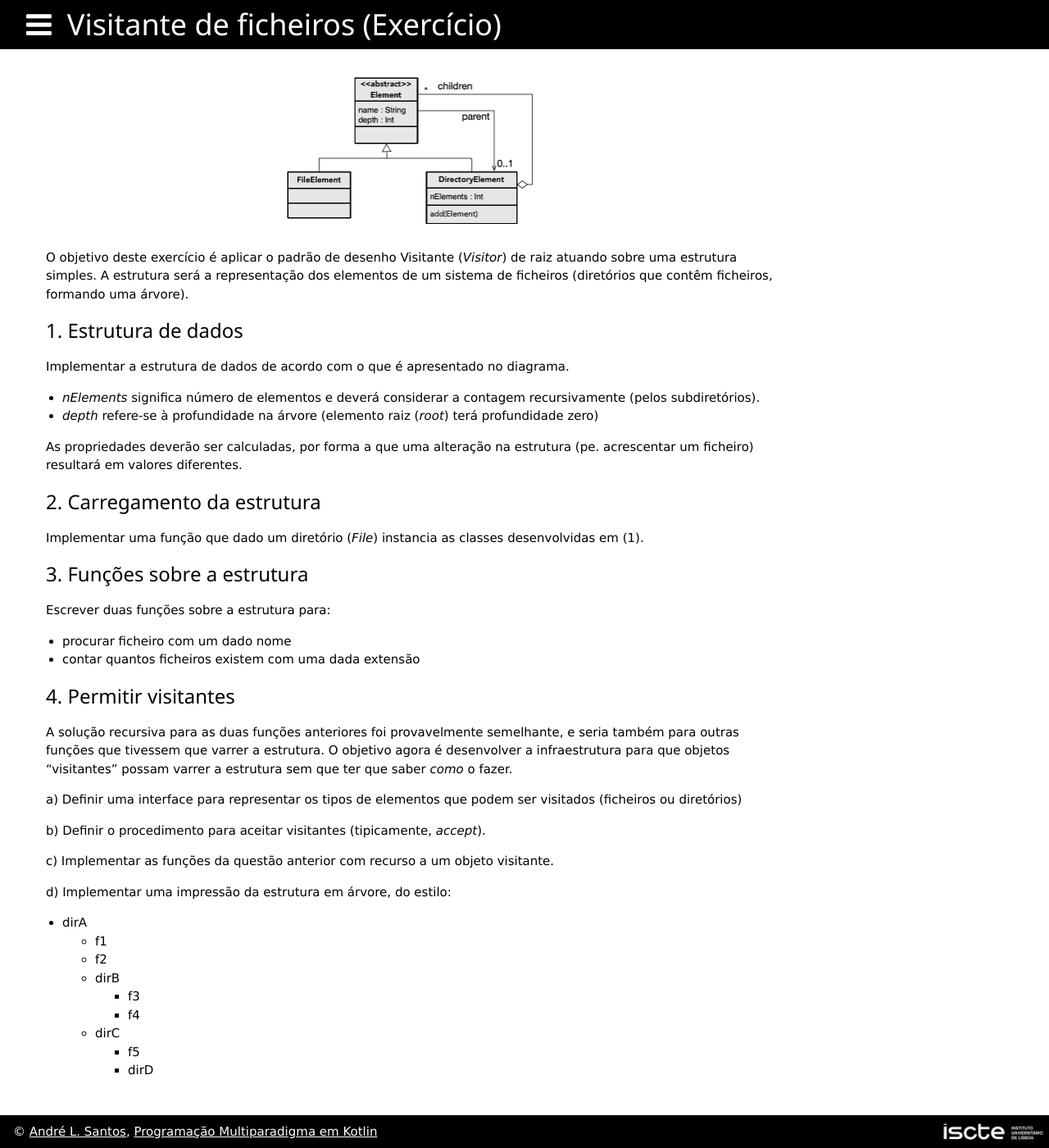
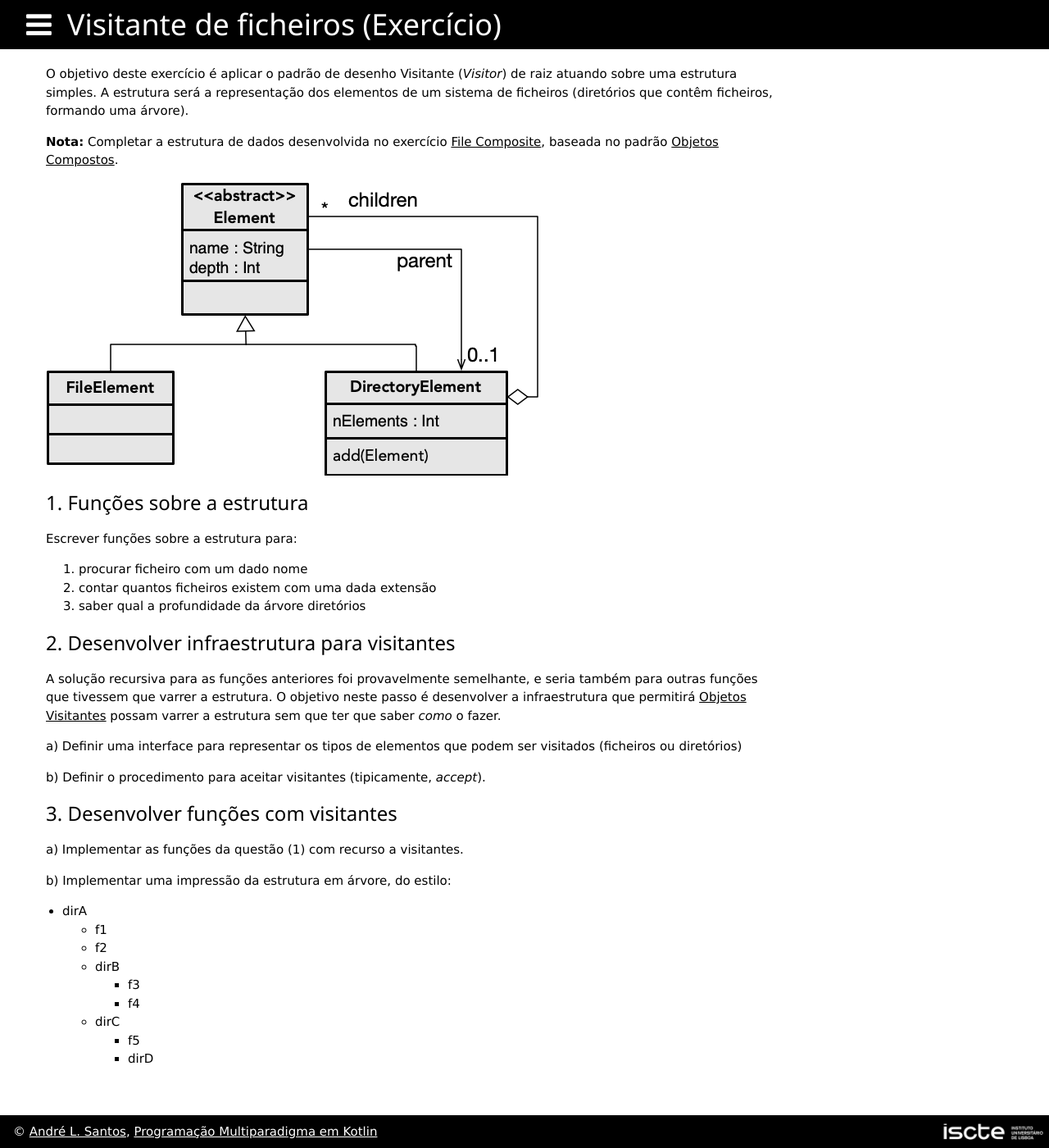
Before and after one commit to andre-santos-pt/andre-santos-pt.github.io, a Jekyll site: the page built from kotlin/padroesdesenho/exercicios/visitanteficheiros.md, in a window 1280 px wide and 1400 px high. Shown: the whole window at 82% size. Built offline with Jekyll 4.4.1, drawn with Linux system fonts in a browser that asks for light colours; nearby versions of some CDN libraries.

Commit message:
visitante update

```diff
--- a/kotlin/padroesdesenho/exercicios/visitanteficheiros.md
+++ b/kotlin/padroesdesenho/exercicios/visitanteficheiros.md
@@ -1,45 +1,35 @@
 ---
 title: Visitante de ficheiros
 exer: true
-image: visitanteuml.png
 ---
 
 O objetivo deste exercício é aplicar o padrão de desenho Visitante (*Visitor*) de raiz atuando sobre uma estrutura simples. A estrutura será a representação dos elementos de um sistema de ficheiros (diretórios que contêm ficheiros, formando uma árvore).
 
+**Nota:** Completar a estrutura de dados desenvolvida no exercício [File Composite](https://andre-santos-pt.github.io/kotlin/06_objetos/exercicios/filecomposite), baseada no padrão [Objetos Compostos](https://andre-santos-pt.github.io/kotlin/padroesdesenho/objetoscompostos).
 
-### 1. Estrutura de dados
+![](visitanteuml.png)
 
-Implementar a estrutura de dados de acordo com o que é apresentado no diagrama.
-- *nElements* significa número de elementos e deverá considerar a contagem recursivamente (pelos subdiretórios).
-- *depth* refere-se à profundidade na árvore (elemento raiz (*root*) terá profundidade zero)
+### 1. Funções sobre a estrutura
 
-As propriedades deverão ser calculadas, por forma a que uma alteração na estrutura (pe. acrescentar um ficheiro) resultará em valores diferentes.
+Escrever funções sobre a estrutura para:
+1. procurar ficheiro com um dado nome
+2. contar quantos ficheiros existem com uma dada extensão
+3. saber qual a profundidade da árvore diretórios
 
 
-### 2. Carregamento da estrutura
+### 2. Desenvolver infraestrutura para visitantes
 
-Implementar uma função que dado um diretório (*File*) instancia as classes desenvolvidas em (1).
-
-
-### 3. Funções sobre a estrutura
-
-Escrever duas funções sobre a estrutura para:
-- procurar ficheiro com um dado nome
-- contar quantos ficheiros existem com uma dada extensão
-
-
-### 4. Permitir visitantes
-
-A solução recursiva para as duas funções anteriores foi provavelmente semelhante, e seria também para outras funções que tivessem que varrer a estrutura. O objetivo agora é desenvolver a infraestrutura para que objetos "visitantes" possam varrer a estrutura sem que ter que saber *como* o fazer.
+A solução recursiva para as funções anteriores foi provavelmente semelhante, e seria também para outras funções que tivessem que varrer a estrutura. O objetivo neste passo é desenvolver a infraestrutura que permitirá [Objetos Visitantes](../../padroesdesenho/visitante) possam varrer a estrutura sem que ter que saber *como* o fazer.
 
 a) Definir uma interface para representar os tipos de elementos que podem ser visitados (ficheiros ou diretórios)
 
 b) Definir o procedimento para aceitar visitantes (tipicamente, *accept*).
 
-c) Implementar as funções da questão anterior com recurso a um objeto visitante.
+### 3. Desenvolver funções com visitantes
 
-d) Implementar uma impressão da estrutura em árvore, do estilo:
+a) Implementar as funções da questão (1) com recurso a visitantes.
 
+b) Implementar uma impressão da estrutura em árvore, do estilo:
 
  - dirA
    - f1
```
Also changed, not shown: kotlin/padroesdesenho/visitante.md (+2 -2 lines).
